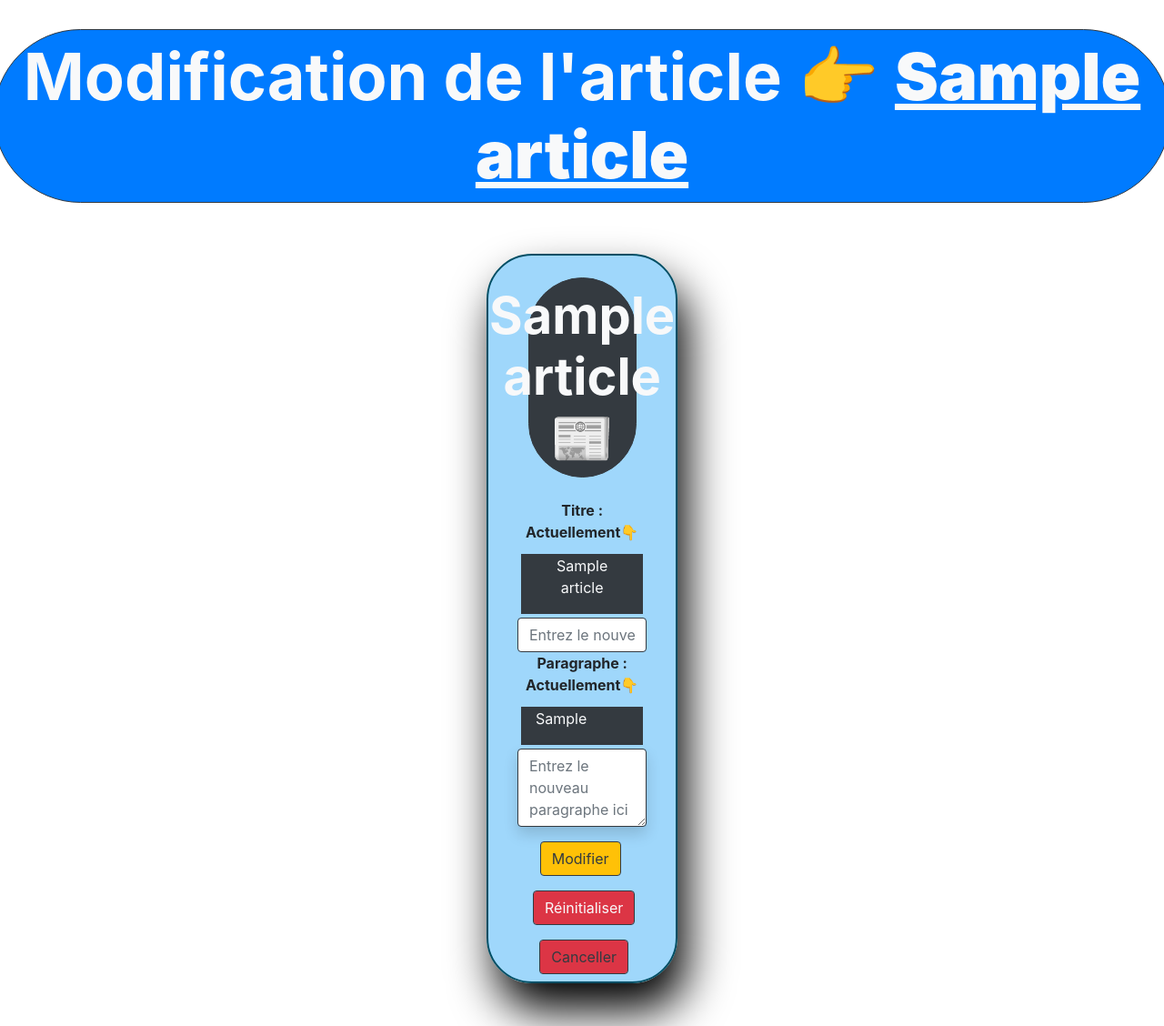
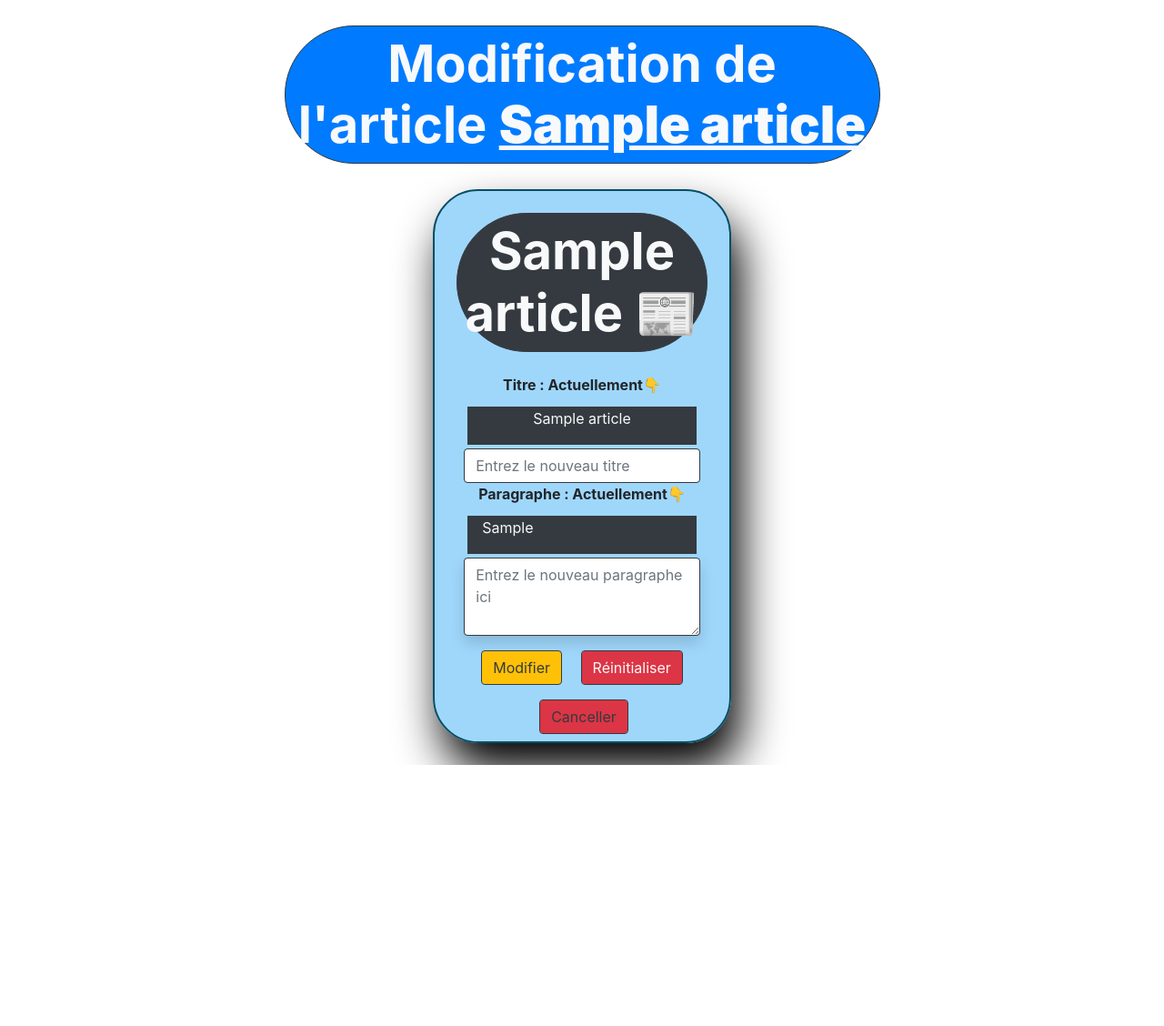
Before and after one commit to Carl-Montpetit/prog-web-2-tp1, a Flask app: a page that uses inf5190_tp1_src/templates/modify-article.html in a window 1280 px wide. Shown: the whole page at 91% size. After the commit the page ends 841 px from the top, so only its background shows below. Run offline with Flask 2, Linux system fonts and the light colour scheme; tables that the repository leaves empty hold one stand-in row (values such as "Sample post"); some libraries are stand-ins or nearby versions.

Commit message:
allo done for real

```diff
--- a/inf5190_tp1_src/static/css/style.css
+++ b/inf5190_tp1_src/static/css/style.css
@@ -42,6 +42,16 @@
   box-shadow: 10px 30px 50px rgb(0, 0, 0);
   contain: content;
   object-fit: contain;
+}
+
+#article-modify {
+  border-radius: 50px;
+  border-style: solid;
+  border-width: 2px;
+  border-color: #004e64;
+  background-color: rgba(135, 206, 250, 0.8);
+  box-shadow: 10px 30px 50px rgb(0, 0, 0);
+  width
 }
 
 #paragraphe-home {
--- a/inf5190_tp1_src/templates/home.html
+++ b/inf5190_tp1_src/templates/home.html
@@ -133,7 +133,7 @@
                 <span class="text-danger">{{article['date_publication']}}</span>
               </h5>
               {%if not search%}
-              <h4 class="font-weight-bolder text-dark h-auto mt-0 p-1">Article :</h4>
+              <h4 class="font-weight-bolder text-dark h-auto mt-0 p-1">Paragraphe :</h4>
               <div
                 id="paragraphe-home"
                 class="container text-left text-dark border border-dark bg-light rounded shadow-lg align-self-center"
--- a/inf5190_tp1_src/templates/modify-article.html
+++ b/inf5190_tp1_src/templates/modify-article.html
@@ -1,16 +1,15 @@
 {% extends "default.html" %} {% block content %}
 <div id="body-admin-new">
-  <br />
-  <div class="row justify-content-center p-1">
-    <h1 class="display-3 text-light border border-dark bg-primary text-center rounded-pill w-auto h-auto m-1 p-2 font-weight-bolder">
-      Modification de l'article 👉 <u><strong>{{titre}}</strong></u>
+  <div class="row justify-content-center pt-4">
+    <h1 class="display-4 text-light border border-dark bg-primary text-center rounded-pill w-50 h-auto m-1 p-2 font-weight-bolder">
+      Modification de l'article <u><strong>{{titre}}</strong></u>
     </h1>
   </div>
   {%if err%}
    <div class="container alert-danger border border-dark rounded text-center w-25 h-auto">{{err}}</div>
    {%endif%}
-  <div class="row w-auto h-auto m-xlg-4 p-xl-4 justify-content-center">
-    <div id="article-create" class="col-2 w-auto h-auto m-4 px-lg-4 text-center">
+  <div class="row w-auto h-auto justify-content-center">
+    <div id="article-modify" class="col-3  m-4 px-lg-4 text-center">
       <p
         id="article"
         class="
@@ -24,7 +23,7 @@
           font-weight-bolder
           border-dark
           rounded-pill
-          w-75
+          w-auto
           h-auto
           p-2
           row
@@ -48,7 +47,7 @@
             ⚠️Svp, veuillez entrer un <strong>titre</strong> <u>valide</u>!..
           </div>
           {%endif%}
-            <label class="font-weight-bold text-center" for="paragraphe">Paragraphe : Actuellement👇</label>
+            <label id="paragraphe-old" class="font-weight-bold text-center" for="paragraphe">Paragraphe : Actuellement👇</label>
             <div id="paragraphe-old-modify" class="container bg-dark text-light w-auto border border-dark m-1"><p>{{paragraphe}}</p></div>
             <textarea
               rows="3"
```
Also changed, not shown: inf5190_tp1_src/database/database.db.
